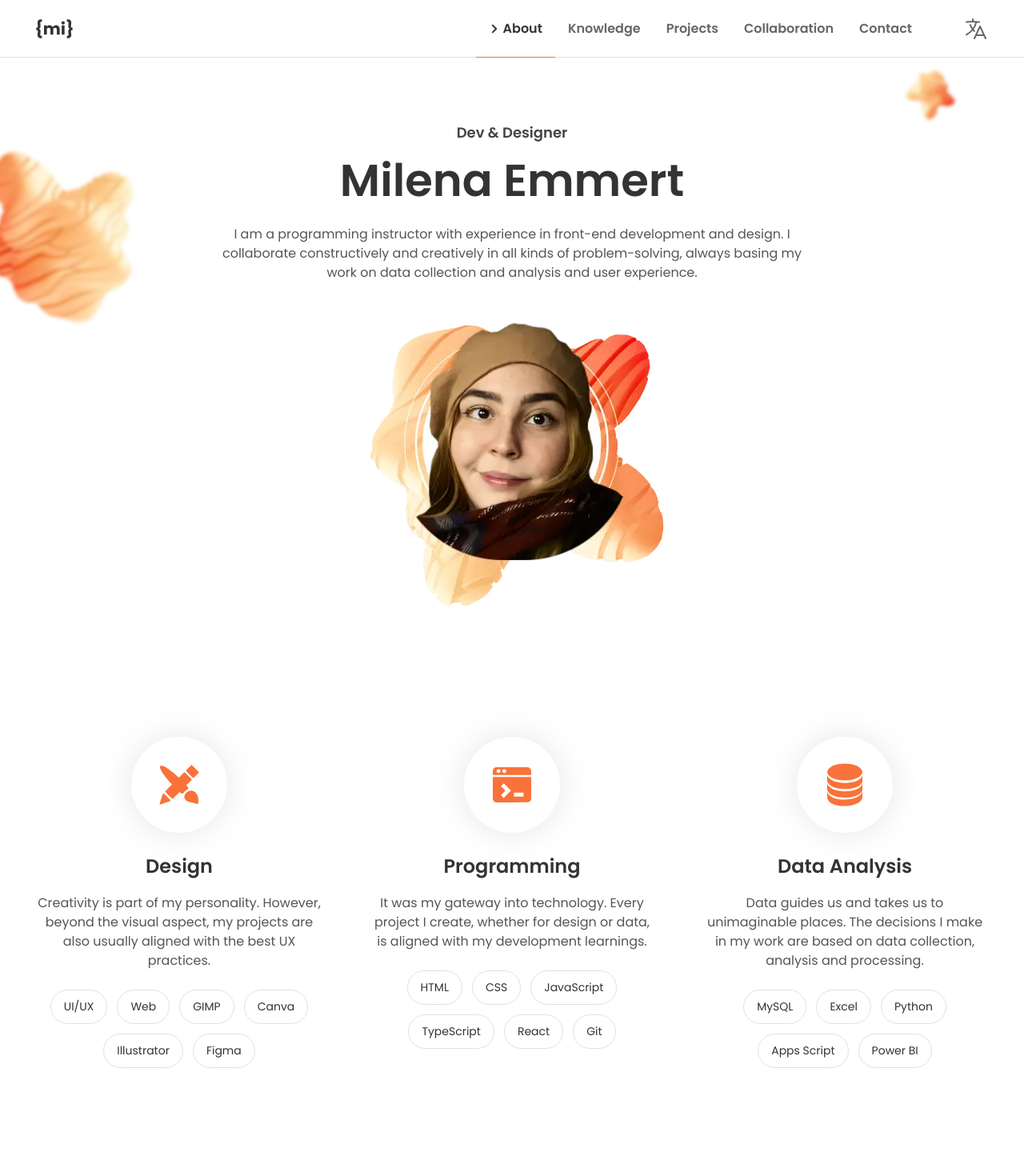
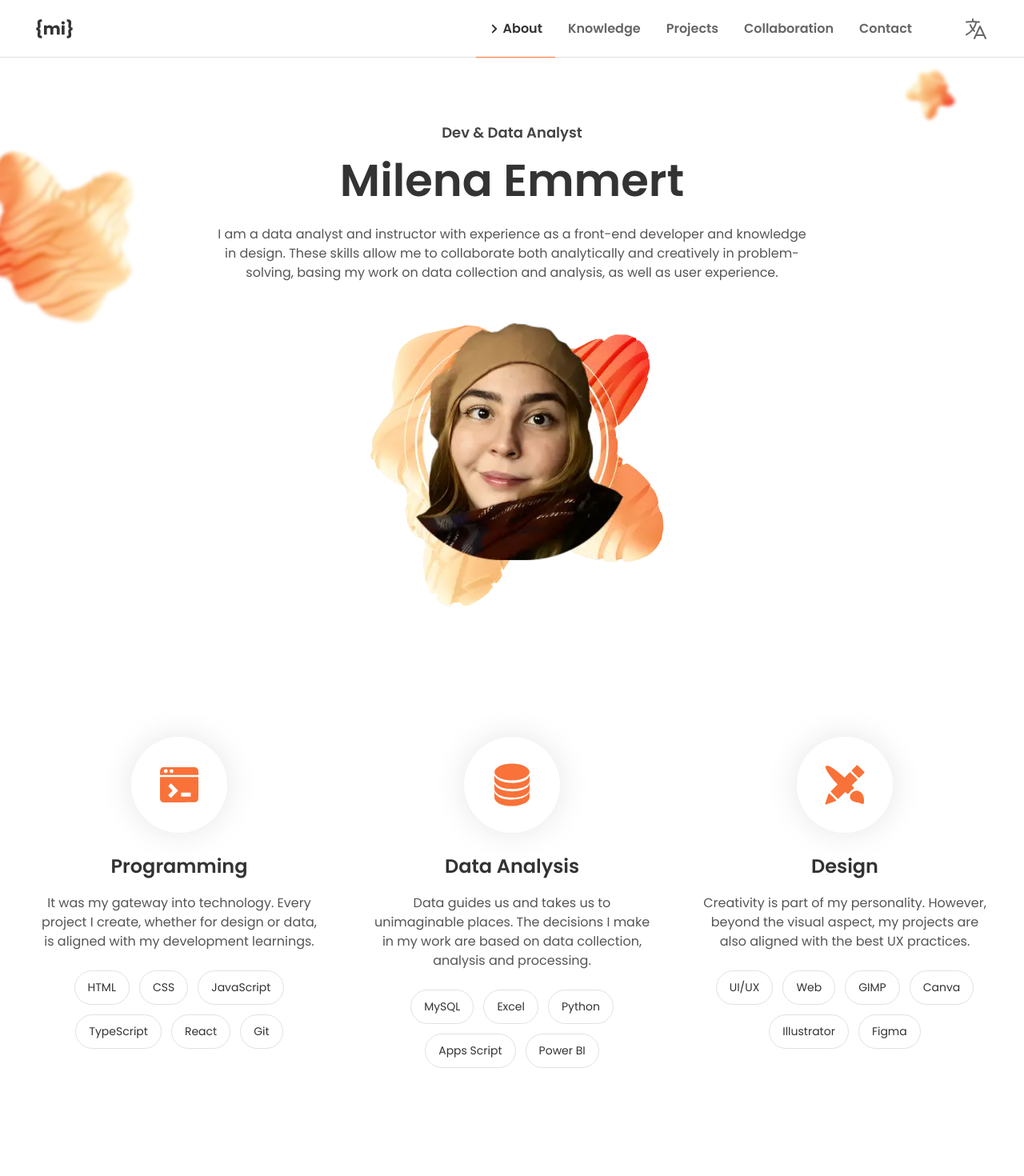
Before and after one commit to milenaemmert/portfolio, a React (Vite) app: page / in a window 1280 px wide. Shown: the top 1470 px of the page at 80% size. Built offline with nearby package versions, Linux system fonts and the light colour scheme.

Commit message:
Update project to v12 [text content updates]

```diff
--- a/src/constants/translations.js
+++ b/src/constants/translations.js
@@ -103,32 +103,32 @@ export const TRANSLATIONS = {
     es: 'Todos los derechos reservados.'
   },
   // MAIN ABOUT SECTION
-  'Dev & Designer': {
-    en: 'Dev & Designer',
-    es: 'Dev & Designer'
+  'Dev & Analista de Dados': {
+    en: 'Dev & Data Analyst',
+    es: 'Dev & Analista de Datos'
   },
   'Milena Emmert': {
     en: 'Milena Emmert',
     es: 'Milena Emmert'
   },
-  'Sou instrutora de programação com experiência em desenvolvimento front-end e design. Colaboro de forma construtiva e criativa na solução de problemas, fundamentando meu trabalho na coleta e análise de dados e na experiência dos usuários.':
+  'Sou analista de dados, instrutora e tenho experiência como dev front-end com conhecimento em design. Essas habilidades permitem que eu colabore de forma analítica e criativa na solução de problemas, fundamentando meu trabalho na coleta e análise de dados e na experiência do usuário.':
     {
-      en: 'I am a programming instructor with experience in front-end development and design. I collaborate constructively and creatively in all kinds of problem-solving, always basing my work on data collection and analysis and user experience.',
-      es: 'Soy instructora de programación con experiencia en desarrollo front-end y diseño. Colaboro de manera constructiva y creativa en la resolución de problemas, fundamentando mi trabajo en la recolección y análisis de datos, así como en la experiencia de los usuarios.'
+      en: 'I am a data analyst and instructor with experience as a front-end developer and knowledge in design. These skills allow me to collaborate both analytically and creatively in problem-solving, basing my work on data collection and analysis, as well as user experience.',
+      es: 'Soy analista de datos e instructora con experiencia como desarrolladora front-end y conocimientos en diseño. Estas habilidades me permiten colaborar de manera analítica y creativa en la resolución de problemas, basando mi trabajo en la recopilación y análisis de datos y en la experiencia de los usuarios.'
     },
-  'Foto da Milena Emmert, que é instrutora de programação, desenvolvedora e designer. Ela possui cabelo loiro, está usando uma boina bege e um cachecol bordô.':
+  'Foto da Milena Emmert, que é analista de dados, instrutora e desenvolvedora. Ela possui cabelo loiro, está usando uma boina bege e um cachecol bordô.':
     {
-      en: 'Photo of Milena Emmert, who is a programming instructor, developer, and designer. She has blonde hair, and is wearing a beige beret and a burgundy scarf.',
-      es: 'Foto de Milena Emmert, quien es instructora de programación, desarrolladora y diseñadora. Tiene cabello rubio, lleva una boina beige y una bufanda burdeos.'
+      en: 'Photo of Milena Emmert, who is a data analyst, instructor and developer. She has blonde hair, and is wearing a beige beret and a burgundy scarf.',
+      es: 'Foto de Milena Emmert, quien es analista de datos, instructora y desarrolladora. Tiene cabello rubio, lleva una boina beige y una bufanda burdeos.'
     },
   // MAIN KNOWLEDGE SECTION
   'Design': {
     en: 'Design',
     es: 'Diseño'
   },
-  'A criatividade faz parte da minha personalidade. Mas, para além do visual, meus projetos também costumam ser alinhados com as melhores práticas de UX.':
+  'A criatividade faz parte da minha personalidade. Mas, para além do visual, meus projetos também são alinhados com as melhores práticas de UX.':
     {
-      en: 'Creativity is part of my personality. However, beyond the visual aspect, my projects are also usually aligned with the best UX practices.',
+      en: 'Creativity is part of my personality. However, beyond the visual aspect, my projects are also aligned with the best UX practices.',
       es: 'La creatividad es parte de mi personalidad. Pero además del aspecto visual, mis proyectos también están alineados con las mejores prácticas de UX.'
     },
   'UI/UX': {
@@ -192,7 +192,7 @@ export const TRANSLATIONS = {
     en: 'Data Analysis',
     es: 'Análisis de Datos'
   },
-  'Os dados nos guiam e nos levam a lugares impensáveis. Por isso, as decisões que tomo em meu trabalho partem da coleta, análise e tratamento de dados.':
+  'Os dados nos guiam. Por isso as decisões que tomo partem da coleta, análise, tratamento e compartilhamento de dados, seguindo o processo de ETL.':
     {
       en: 'Data guides us and takes us to unimaginable places. The decisions I make in my work are based on data collection, analysis and processing.',
       es: 'Los datos nos guían y nos llevan a lugares inimaginables. Por eso, las decisiones que tomo en mi trabajo parten de la recolección, análisis y tratamiento de datos.'
--- a/src/hooks/use-knowledges.js
+++ b/src/hooks/use-knowledges.js
@@ -5,27 +5,6 @@ export const useKnowledges = () => {
   const { t } = useTranslation()
 
   return [
-    {
-      icon: designIcon,
-      title: t('Design'),
-      description: t(
-        'A criatividade faz parte da minha personalidade. Mas, para além do visual, meus projetos também costumam ser alinhados com as melhores práticas de UX.'
-      ),
-      list: [
-        {
-          name: t('UI/UX'),
-          link: 'https://dev.to/milenaemmert/ate-os-ventos-te-sopram-experiencias-c9l'
-        },
-        { name: t('Web'), link: 'https://pt.wikipedia.org/wiki/Web_design' },
-        { name: t('GIMP'), link: 'https://www.gimp.org' },
-        { name: t('Canva'), link: 'https://www.canva.com/pt_br' },
-        {
-          name: t('Illustrator'),
-          link: 'https://www.adobe.com/br/products/illustrator.html'
-        },
-        { name: t('Figma'), link: 'https://www.figma.com' }
-      ]
-    },
     {
       icon: developmentIcon,
       title: t('Programação'),
@@ -54,7 +33,7 @@ export const useKnowledges = () => {
       icon: dataAnalysisIcon,
       title: t('Análise de Dados'),
       description: t(
-        'Os dados nos guiam e nos levam a lugares impensáveis. Por isso, as decisões que tomo em meu trabalho partem da coleta, análise e tratamento de dados.'
+        'Os dados nos guiam. Por isso as decisões que tomo partem da coleta, análise, tratamento e compartilhamento de dados, seguindo o processo de ETL.'
       ),
       list: [
         { name: t('MySQL'), link: 'https://www.mysql.com' },
@@ -69,6 +48,27 @@ export const useKnowledges = () => {
           link: 'https://www.microsoft.com/pt-br/power-platform/products/power-bi'
         }
       ]
+    },
+    {
+      icon: designIcon,
+      title: t('Design'),
+      description: t(
+        'A criatividade faz parte da minha personalidade. Mas, para além do visual, meus projetos também são alinhados com as melhores práticas de UX.'
+      ),
+      list: [
+        {
+          name: t('UI/UX'),
+          link: 'https://dev.to/milenaemmert/ate-os-ventos-te-sopram-experiencias-c9l'
+        },
+        { name: t('Web'), link: 'https://pt.wikipedia.org/wiki/Web_design' },
+        { name: t('GIMP'), link: 'https://www.gimp.org' },
+        { name: t('Canva'), link: 'https://www.canva.com/pt_br' },
+        {
+          name: t('Illustrator'),
+          link: 'https://www.adobe.com/br/products/illustrator.html'
+        },
+        { name: t('Figma'), link: 'https://www.figma.com' }
+      ]
     }
   ]
 }
--- a/src/screens/main/main-about.section.jsx
+++ b/src/screens/main/main-about.section.jsx
@@ -36,18 +36,18 @@ export const MainAboutSection = () => {
         <div className={s.headings}>
           <h1 className={s.title}>{t('Milena Emmert')}</h1>
 
-          <h2 className={s.subtitle}>{t('Dev & Designer')}</h2>
+          <h2 className={s.subtitle}>{t('Dev & Analista de Dados')}</h2>
         </div>
 
         <p className={s.description}>
           {t(
-            'Sou instrutora de programação com experiência em desenvolvimento front-end e design. Colaboro de forma construtiva e criativa na solução de problemas, fundamentando meu trabalho na coleta e análise de dados e na experiência dos usuários.'
+            'Sou analista de dados, instrutora e tenho experiência como dev front-end com conhecimento em design. Essas habilidades permitem que eu colabore de forma analítica e criativa na solução de problemas, fundamentando meu trabalho na coleta e análise de dados e na experiência do usuário.'
           )}
         </p>
 
         <Image
           alt={t(
-            'Foto da Milena Emmert, que é instrutora de programação, desenvolvedora e designer. Ela possui cabelo loiro, está usando uma boina bege e um cachecol bordô.'
+            'Foto da Milena Emmert, que é instrutora de programação, desenvolvedora e analista de dados. Ela possui cabelo loiro, está usando uma boina bege e um cachecol bordô.'
           )}
           className={s.photo}
           fallback={miFallback}
```
